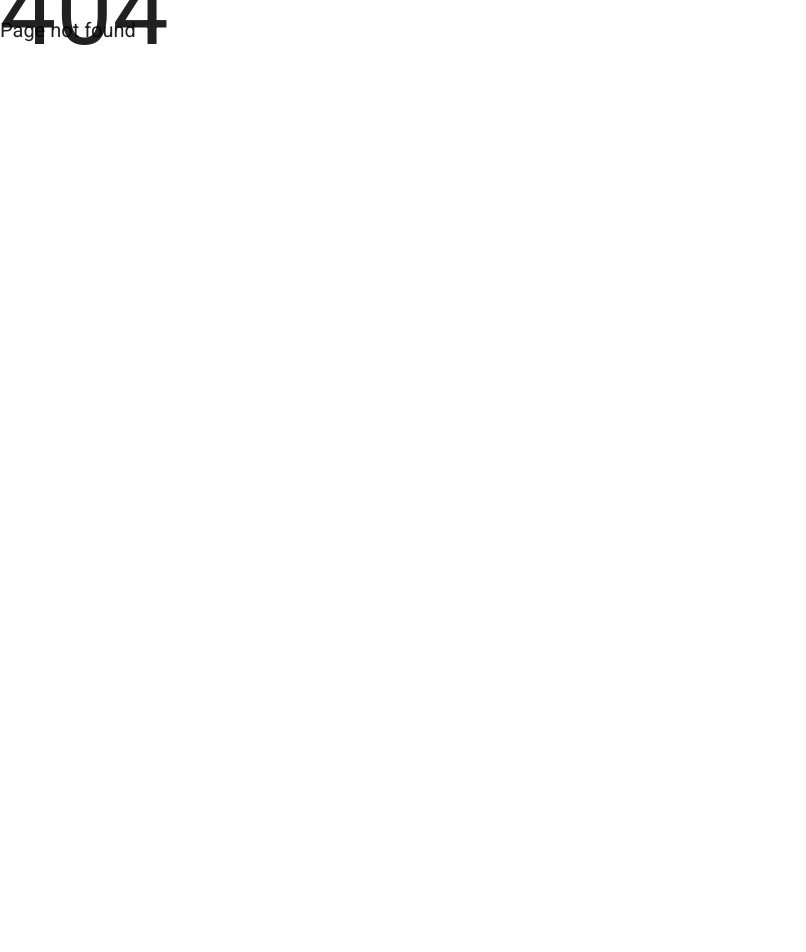
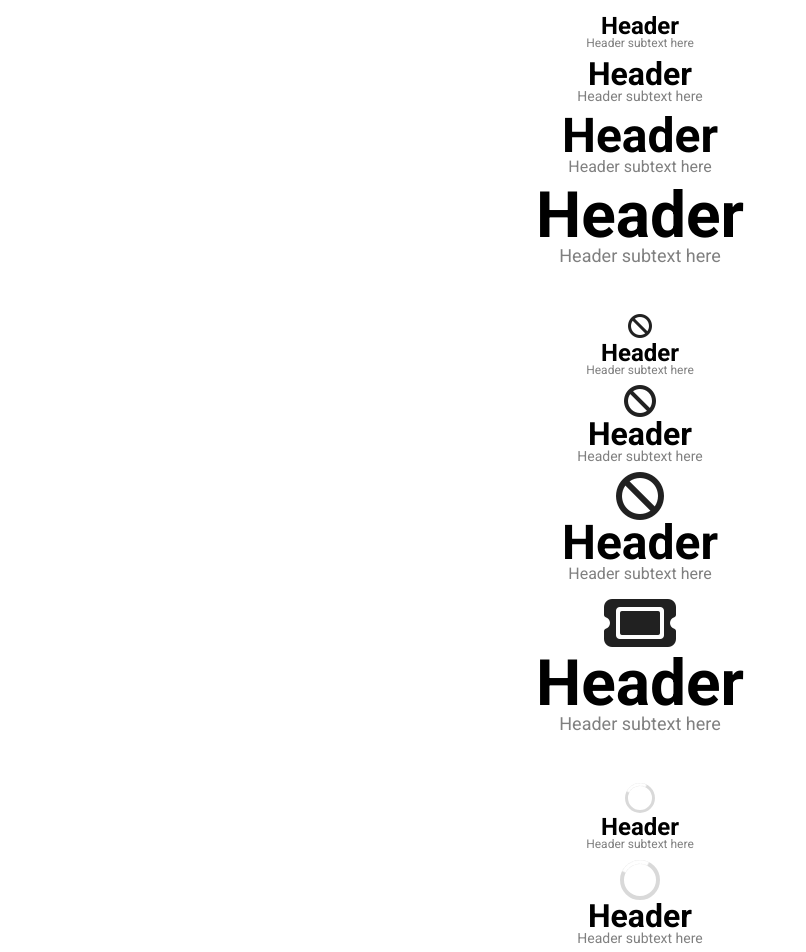
Before and after one commit to sanchezand/react-frontier, a React (Create React App) app: page /header in a window 1280 px wide. Before the commit this address had no page. Shown: the top 952 px of the page, without its empty margins (0-806 px from the left). Before the commit the page ends 800 px from the top, so only its background shows below. Built offline with nearby package versions, Linux system fonts and the light colour scheme; what i18next-resources-to-backend would draw is missing.

Commit message:
Added header component

```diff
--- a/src/components.ts
+++ b/src/components.ts
@@ -11,6 +11,7 @@ import Dropdown, { DropdownItemProps as CompDrItPr, DropdownSearchResult as Comp
 import Loader from './components/Loader';
 import Icon, { IconName as CompIconName, IconsList } from "./components/Icon"
 import { FrontierProvider } from './components/useFrontier';
+import Header from './components/Header';
 
 export type IconName = CompIconName;
 export type DropdownItemProps = CompDrItPr;
@@ -35,6 +36,7 @@ export {
 	Checkbox,
 	Dropdown,
 	FrontierProvider,
+	Header,
 	Icon,
 	IconsList,
 	Loader,
--- /dev/null
+++ b/src/components/Header.tsx
@@ -0,0 +1,63 @@
+import React, { PropsWithChildren, ReactNode, useEffect, useMemo, useState } from 'react';
+import Icon, { IconName } from './Icon';
+import style from '../style/header.module.scss'
+import classNames from 'classnames';
+import Loader from './Loader';
+
+interface HeaderProps extends PropsWithChildren{
+	loading?: boolean,
+	iconName?: IconName,
+	text?: any,
+	subtext?: any
+	size?: 'small' | 'normal' | 'big' | 'huge'
+	style?: React.CSSProperties,
+	loaderStyle?: React.CSSProperties,
+	iconStyle?: React.CSSProperties,
+	textStyle?: React.CSSProperties,
+	subtextStyle?: React.CSSProperties,
+	actionsStyle?: React.CSSProperties,
+	loaderSize?: number,
+	className?: string,
+	actions?: ReactNode,
+	centered?: boolean,
+}
+
+var Header = (props: HeaderProps)=>{
+	useEffect(()=>{
+
+	}, []);
+
+	var loader_size = useMemo(()=>{
+		if(props.loaderSize) return props.loaderSize;
+		switch(props.size){
+			case 'small': return 30;
+			case 'normal': return 40;
+			case 'big': return 50;
+			case 'huge': return 60;
+			default: return 40;
+		}
+	}, [props.loaderSize, props.size]);
+
+	return <div
+		className={classNames(style.header, props.className)}
+		data-loading={props.loading || undefined}
+		data-size={props.size || 'normal'}
+		data-centered={props.centered!==false || undefined}
+		style={props.style}
+	>
+		{!!props.loading ? (
+			<Loader size={loader_size} inline style={props.loaderStyle} />
+		) : !!props.iconName ? (
+			<Icon name={props.iconName} style={props.iconStyle} className={style.icon} />
+		) : null}
+		<div className={style.text} style={props.textStyle}>{props.text}</div>
+		<div className={style.subtext} style={props.subtextStyle}>{props.subtext}</div>
+		{!!props.actions && (
+			<div className={style.actions} style={props.actionsStyle}>
+				{props.actions}
+			</div>
+		)}
+	</div>
+}
+
+export default Header;
--- a/src/site/Navigation.tsx
+++ b/src/site/Navigation.tsx
@@ -9,6 +9,7 @@ import AccordionDemo from './demos/AccordionDemo';
 import CalendarDemo from './demos/CalendarDemo';
 import { LocaleProvider } from '../components/useLocale';
 import { FrontierProvider } from '../components';
+import HeaderDemo from './demos/HeaderDemo';
 
 
 var NavigationSidebar = (props: { outlet: any })=>{
@@ -47,6 +48,7 @@ var Navigation = ()=>{
 			{ path: '/checkbox', element: <CheckboxDemo /> },
 			{ path: '/accordion', element: <AccordionDemo /> },
 			{ path: '/calendar', element: <CalendarDemo /> },
+			{ path: '/header', element: <HeaderDemo /> },
 		]
 	}])
 
--- /dev/null
+++ b/src/site/demos/HeaderDemo.tsx
@@ -0,0 +1,35 @@
+import React, { useEffect, useState } from 'react';
+import { useTranslation } from 'react-i18next';
+import { Button, Header } from '../../components';
+
+interface HeaderDemoProps{
+
+}
+
+var HeaderDemo = (props: HeaderDemoProps)=>{
+	var { t } = useTranslation();
+	useEffect(()=>{
+
+	}, []);
+
+	return <div style={{ maxWidth: 500, margin: 'auto', marginTop: 15 }}>
+		<Header text={'Header'} subtext={'Header subtext here'} size='small' />
+		<Header text={'Header'} subtext={'Header subtext here'} />
+		<Header text={'Header'} subtext={'Header subtext here'} size='big' />
+		<Header text={'Header'} subtext={'Header subtext here'} size='huge' />
+		<div style={{ marginTop: 50 }} />
+		<Header text={'Header'} subtext={'Header subtext here'} iconName='ban' size='small' />
+		<Header text={'Header'} subtext={'Header subtext here'} iconName='ban' />
+		<Header text={'Header'} subtext={'Header subtext here'} iconName='ban' size='big' />
+		<Header text={'Header'} subtext={'Header subtext here'} iconName='ticket' size='huge' />
+		<div style={{ marginTop: 50 }} />
+		<Header text={'Header'} subtext={'Header subtext here'} size='small' loading />
+		<Header text={'Header'} subtext={'Header subtext here'} loading />
+		<Header text={'Header'} subtext={'Header subtext here'} size='big' loading actions={<>
+			<Button text='Retry' />
+		</>} />
+		<Header text={'Header'} subtext={'Header subtext here'} size='huge' loading />
+	</div>
+}
+
+export default HeaderDemo;
--- /dev/null
+++ b/src/style/header.module.scss
@@ -0,0 +1,85 @@
+@use "sass:color";
+@import 'theme.scss';
+
+$header-sizes:
+	"small" 24 12 3,
+	"normal" 32 14 1,
+	"big" 48 16 -1,
+	"huge" 64 18 -3,
+;
+
+.header{
+	position: relative;
+	margin-bottom: 10px;
+	margin-top: 5px;
+
+	display: flex;
+	flex-direction: column;
+
+
+	.text{
+		color: black;
+		font-size: 32px;
+		line-height: 32px;
+		font-weight: bold;
+	}
+	.subtext{
+		color: gray;
+		font-size: 14px;
+		line-height: 14px;
+		font-weight: normal;
+	}
+	.icon{
+		font-size: 32px;
+		line-height: 32px;
+		margin-right: 0;
+		margin-bottom: 3px;
+	}
+	.actions{
+		margin-top: 10px;
+		text-align: center;
+	}
+	&[data-centered]{
+		align-items: center;
+	}
+	// &[data-loading]{
+	// 	.text{
+	// 		// margin-top: 10px;
+	// 	}
+	// }
+
+	@each $name, $size, $subsize, $margin in $header-sizes{
+		&[data-size="#{$name}"]{
+			.text{
+				font-size: #{$size}px;
+				line-height: #{$size - 2}px;
+			}
+			.subtext{
+				font-size: #{$subsize}px;
+				line-height: #{$subsize}px;
+			}
+			.icon{
+				margin-bottom: #{$margin}px;
+				line-height: #{$size - 2}px;
+				font-size: #{$size}px;
+				text-align: center;
+			}
+			&[data-loading]{
+				.text{
+					margin-top: #{$margin}px;
+				}
+			}
+		}
+	}
+
+	@each $name, $background, $color, $hover in $frontier-colors{
+		&[data-color="#{$name}"]{
+			.text{
+				color: $color;
+			}
+			.subtext{
+				color: $color;
+			}
+		}
+	}
+}
--- a/src/style/icon.module.scss
+++ b/src/style/icon.module.scss
@@ -29,7 +29,9 @@
 	font-weight: 400;
 	margin-right: 5px;
 	width: 1.18em;
+	// width: 1em;
   	height: 1em;
+	text-align: center;
 	position: relative;
 	font-style: normal;
 
--- a/src/style/loader.module.scss
+++ b/src/style/loader.module.scss
@@ -53,6 +53,12 @@
 				height: #{($size * 5) - $BORDER_WIDTH}px;
 				border-width: #{$BORDER_WIDTH}px;
 			}
+			&[data-inline]{
+				&::before,&::after{
+					width: #{($size * 5)}px;
+					height: #{($size * 5)}px;
+				}
+			}
 		}
 	}
 }
```
